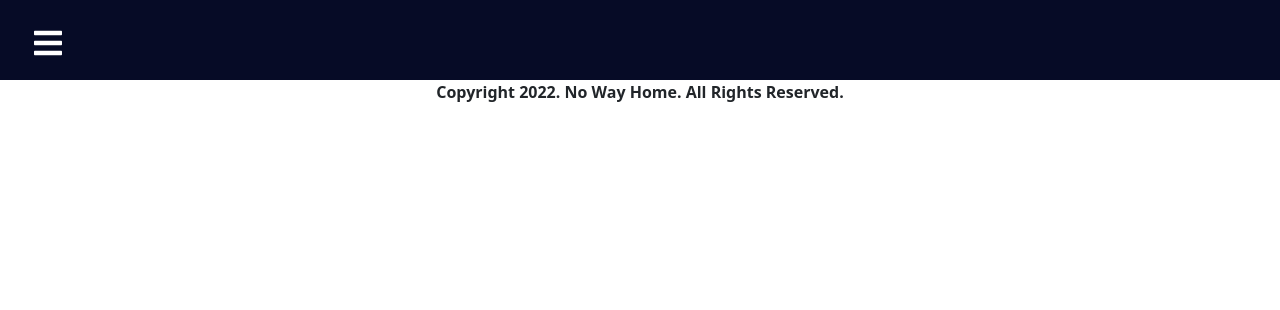
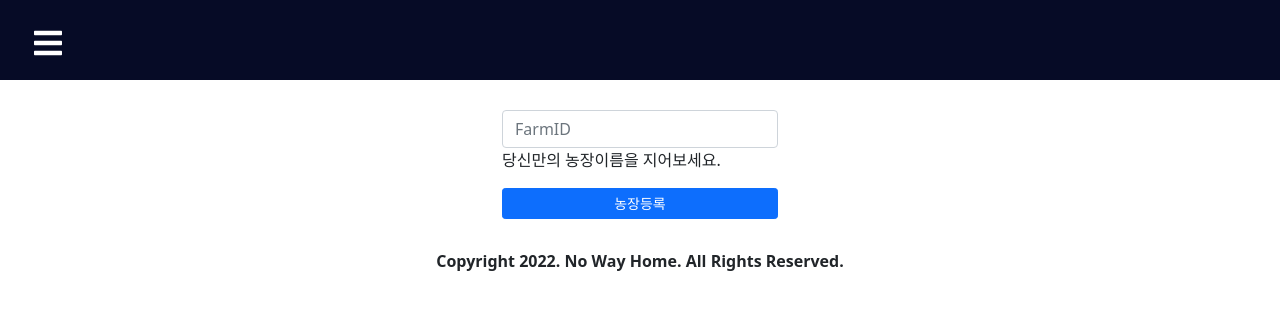
Before and after one commit to 3StarAnchovy/-_Front, a React (Create React App) app: page /Register in a window 1280 px wide. Shown: the top 310 px of the page. Built offline with nearby package versions, Linux system fonts and the light colour scheme.

Commit message:
오타 수정

```diff
--- a/src/App.js
+++ b/src/App.js
@@ -8,7 +8,7 @@ import Contact from './components/Contact';
 import Login from './components/User/Login';
 import SignUp from './components/User/SignUp';
 import Logout from './components/User/Logout';
-import Resister from './components/Resister';
+import Register from './components/Register';
 import React, { useEffect, useState } from 'react';
 
 function App() {
@@ -25,7 +25,7 @@ function App() {
         <Route path="/Login" element={<Login setUserInfo = {setUserInfo}/>} />
         <Route path="/SignUp" element={<SignUp/>} />
         <Route path="/Logout" element={<Logout UserInfo = {UserInfo} setUserInfo = {setUserInfo}/>} />
-        <Route path="/Resister" element={<Resister/>}  />
+        <Route path="/Register" element={<Register/>}  />
       </Routes>
     </Router>
     </div>
--- a/src/components/Navbar.js
+++ b/src/components/Navbar.js
@@ -33,9 +33,9 @@ const UserInfo = (props) => {
 					</Link>
 				</li>
 				<li className='nav-text'>
-					<Link to='/Resister'>
+					<Link to='/Register'>
 						<BsIcons.BsApple />
-						<span>Resister</span>
+						<span>Register</span>
 					</Link>
 			</li></div>
 			}
--- /dev/null
+++ b/src/components/Register.js
@@ -0,0 +1,54 @@
+import React, { useState } from "react";
+import Form from "react-bootstrap/Form";
+import Button from "react-bootstrap/Button";
+import Row from 'react-bootstrap/Row';
+import Col from 'react-bootstrap/Col';
+import Container from 'react-bootstrap/Container';
+import 'bootstrap/dist/css/bootstrap.min.css';
+
+const Register = () => {
+    const [farmId, setfarmId] = useState(false);
+    const onfarmIdHandler = (e) => {
+        setfarmId(e.currentTarget.value);
+    }
+    const onSubmit = (e) => {
+        e.preventDefault();
+        let body = {
+            farmId: farmId
+        }
+        console.log(body)
+        fetch('http://localhost:3001/User/SignUp',
+            {
+                method: "POST",
+                headers: {
+                    "Content-Type": "application/json",
+                },
+                body: JSON.stringify(body)
+            }).then(res => res.json()).then(data => {
+                if (data.result === 'true')
+                    alert("회원가입 완료");
+                else alert("회원가입 실패");
+            })
+    }
+    return (
+        <div>
+            <Container className="panel" style={{ marginTop: '30px', marginBottom: '30px', maxWidth: '300px' }}>
+                <Form>
+                    <Form.Group as={Row} className="mb-3">
+                        <Col>
+                            <Form.Control type="text" placeholder="FarmID" onChange={onfarmIdHandler} />
+                            {<div className="invalid-input">당신만의 농장이름을 지어보세요.</div>}
+                        </Col>
+                    </Form.Group>
+                </Form>
+                <div className="d-grid gap-1">
+                    <Button variant="primary" type="submit" size="sm" onClick={onSubmit}>
+                        농장등록
+                    </Button>
+                </div>
+            </Container>
+        </div>
+    );
+};
+
+export default Register;
```
